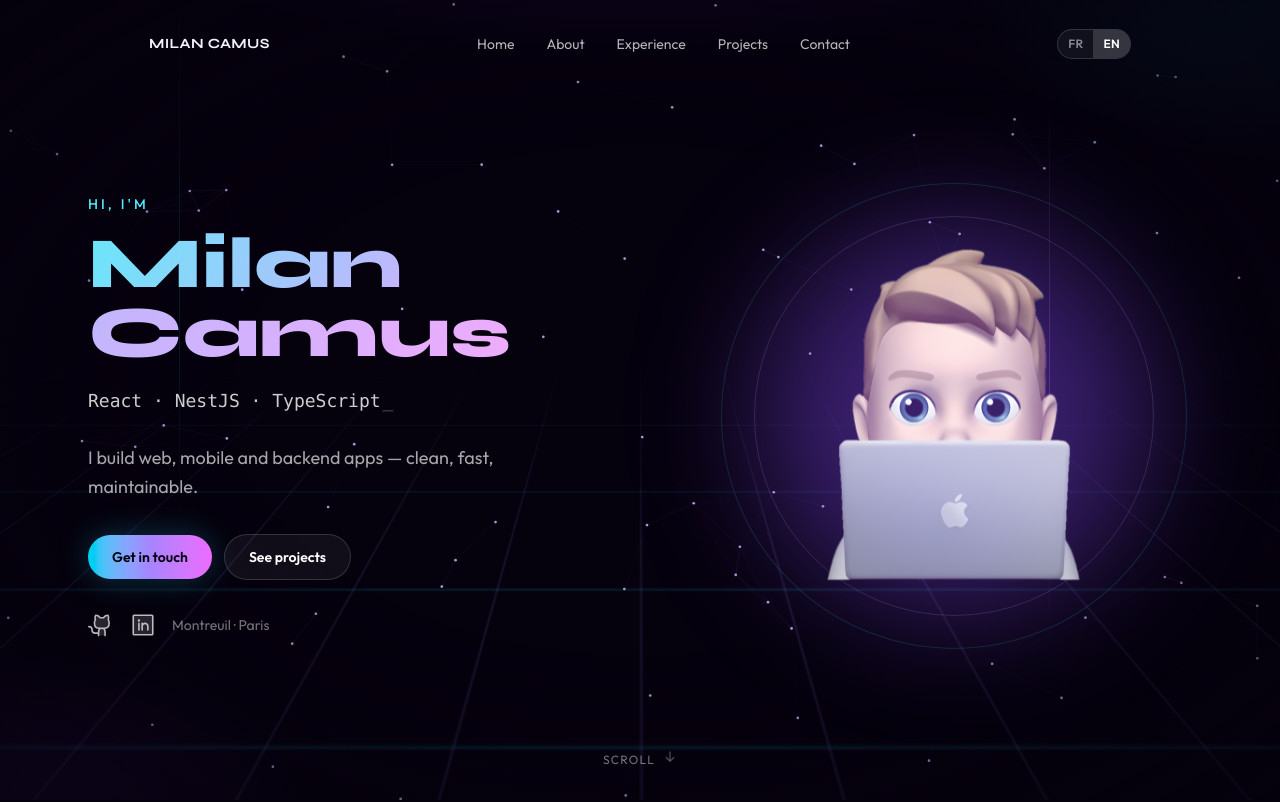
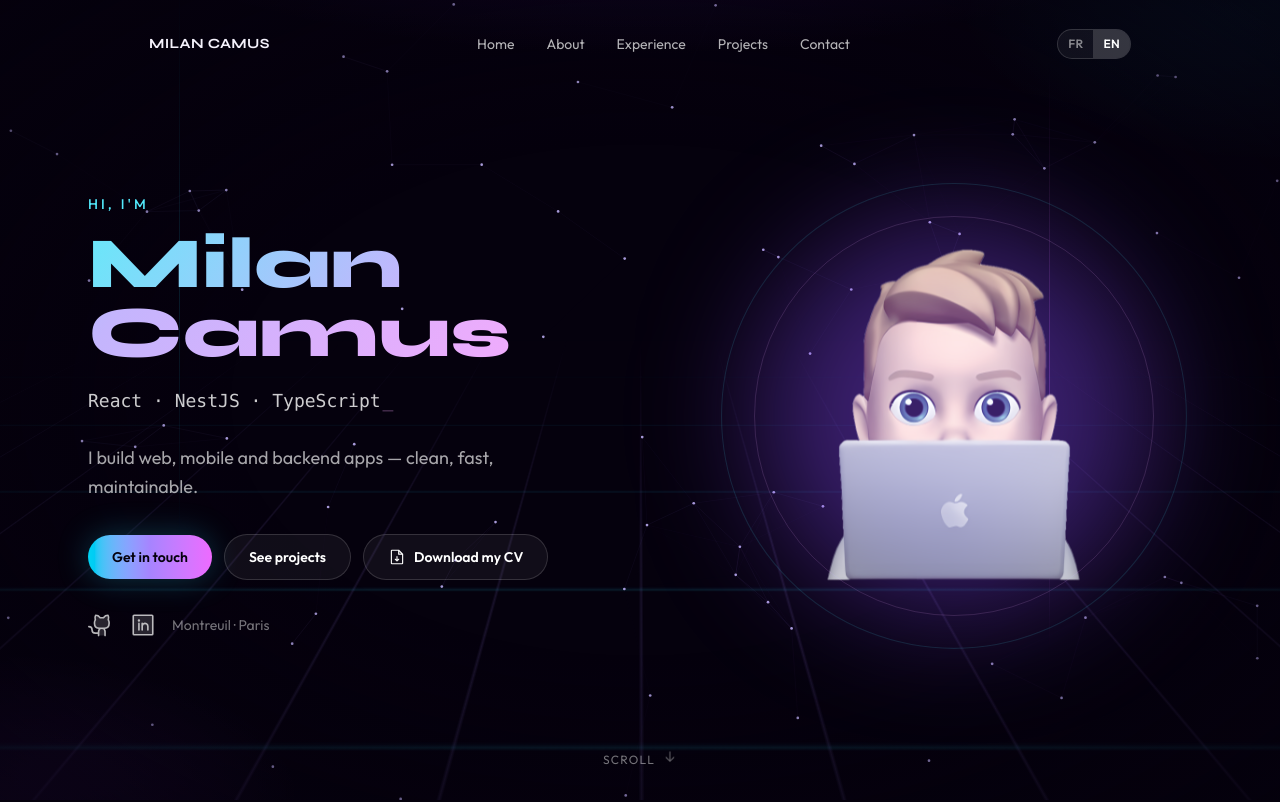
Before and after one commit to MisterGoodDeal/portfolio, a React (Vite) app: page / in a window 1280 px wide. Shown: the top 802 px of the page. Built offline with nearby package versions, Linux system fonts and the light colour scheme.

Commit message:
style: 💄 Add CV download button in Hero section

```diff
--- a/src/components/Hero.tsx
+++ b/src/components/Hero.tsx
@@ -1,4 +1,9 @@
-import { ArrowDown, GithubLogo, LinkedinLogo } from "@phosphor-icons/react";
+import {
+  ArrowDown,
+  FileArrowDown,
+  GithubLogo,
+  LinkedinLogo,
+} from "@phosphor-icons/react";
 import { motion } from "framer-motion";
 import { useEffect, useState } from "react";
 import { useTranslation } from "react-i18next";
@@ -81,6 +86,10 @@ export default function Hero() {
             <MagneticButton href="#projects" variant="ghost">
               {t("hero.projects")}
             </MagneticButton>
+            <MagneticButton download href={site.cv} variant="ghost">
+              <FileArrowDown size={18} weight="duotone" />
+              {t("hero.downloadCv")}
+            </MagneticButton>
           </div>
           <div className="mt-8 flex items-center gap-4 text-white/70">
             <a
```
